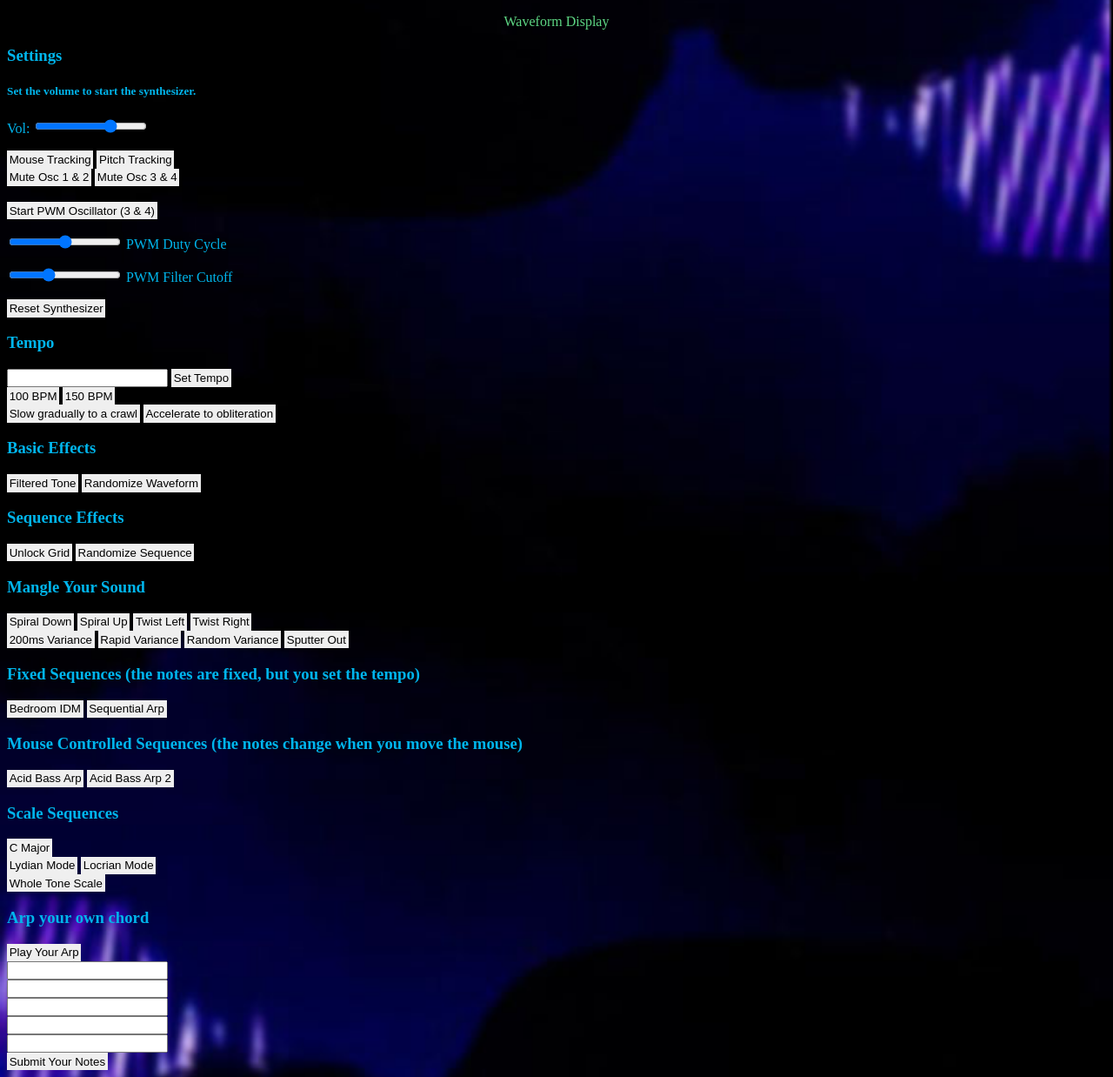
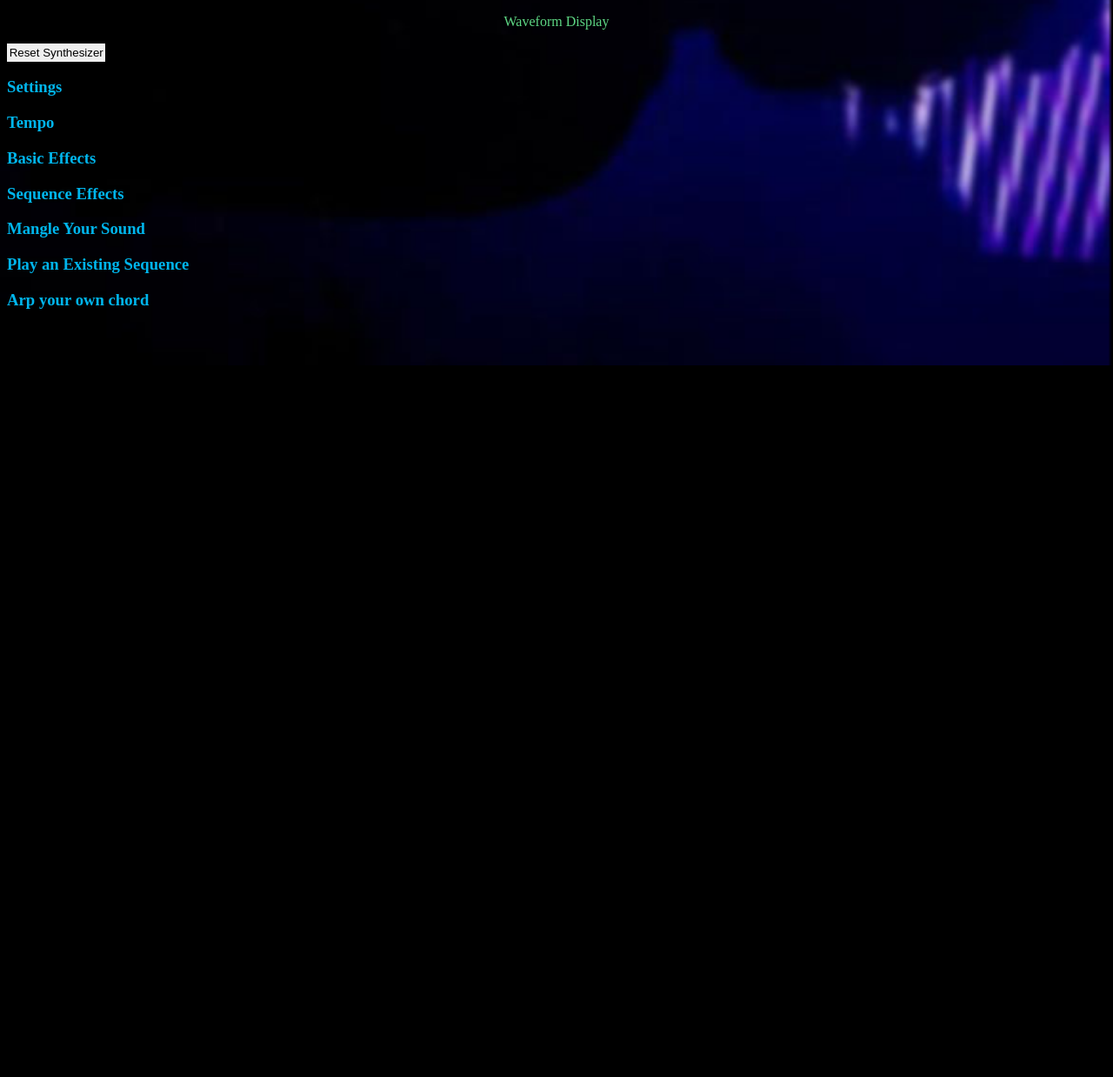
Before and after one commit to JoshLandry/Sinestrument1, a website: page views/index.html in a window 1280 px wide. Shown: the part 380-1618 px from the top of the page at 87% size. After the commit the page ends 800 px from the top, so only its background shows below. Drawn offline with nearby package versions, Linux system fonts and the light colour scheme.

Commit message:
added Jquery accordion, UI much improved

```diff
--- a/views/index.html
+++ b/views/index.html
@@ -4,6 +4,16 @@
     <meta charset="utf-8">
     <meta name="viewport" content="width=device-width">
     <link rel="stylesheet" href="css/stylesheet.css">
+    <script src="http://ajax.googleapis.com/ajax/libs/jquery/2.1.1/jquery.min.js"></script>
+    <script src="http://code.jquery.com/ui/1.11.2/jquery-ui.js"></script>
+    <script>
+        $(function() {
+            $( "#accordion" ).accordion({
+                heightStyle: "content",
+                collapsible: true
+            })
+        });
+    </script>
     <title>Arp & Texture Generator</title>
 </head>
 <body>
@@ -12,8 +22,12 @@
     <div>
         <p>Waveform Display</p>
     </div>
+
+    <section id="accordion">
+        <button class="reset">Reset Synthesizer</button> <br>
         <h3>Settings</h3>
-        <h5 class="blue">Set the volume to start the synthesizer.</h5>
+            <section>
+                <h5 class="blue">Set the volume to start the synthesizer.
                 <p class="blue"> Vol: <input class="volume" type="range" value="0.035" min="0.0" max="0.05" step="0.005" onchange="volumechange()" oninput="volumechange()">
                 </p>
                 <button class="mouseTrackButton">Mouse Tracking</button>
@@ -32,12 +46,10 @@
                     <input class="pwmfilter" type="range" value="5000" min="0" max="15000" step="100" onchange="pwmfilterchange()" oninput="pwmfilterchange()">
                     PWM Filter Cutoff
                 </p>
-
-        <button class="reset">Reset Synthesizer</button> <br>
-
+            </section>
 
         <h3>Tempo</h3>
-
+            <section>
                 <input class="userTempo"></input>
                 <button class="tempoSubmit">Set Tempo</button><br>
 
@@ -45,16 +57,22 @@
                 <button class="twohundred">150 BPM</button> <br>
                 <button class="tempoSlide">Slow gradually to a crawl</button>
                 <button class="tempoSlideUp">Accelerate to obliteration</button> <br>
+            </section>
 
         <h3>Basic Effects</h3>
+            <section>
                 <button class="filterSweep">Filtered Tone</button>
                 <button class="randomizeWaveform">Randomize Waveform</button> <br>
+            </section>
 
         <h3>Sequence Effects</h3>
+            <section>
                 <button class="gridlockedButton" data-locked="true">Unlock Grid</button>
                 <button class="randomizeSequence" data-random="false">Randomize Sequence</button> <br>
+            </section>
 
         <h3>Mangle Your Sound</h3>
+            <section>
                 <button class="lowerPitch">Spiral Down</button>
                 <button class="raisePitch">Spiral Up</button>
                 <button class="twistUpPitch">Twist Left</button>
@@ -63,22 +81,27 @@
                 <button class="rapidVariance">Rapid Variance</button>
                 <button class="randomVariance">Random Variance</button>
                 <button class="minuteVariance">Sputter Out</button> <br>
+            </section>
 
-    <h3>Fixed Sequences (the notes are fixed, but you set the tempo)</h3>
+        <h3>Play an Existing Sequence</h3>
+            <section>
+                <p>Fixed Sequences (the notes are fixed, but you set the tempo)</p>
                     <button class="tonalVarianceBass">Bedroom IDM</button>
                     <button class="acidSequential">Sequential Arp</button> <br>
 
-    <h3>Mouse Controlled Sequences (the notes change when you move the mouse)</h3>
+                <p>Mouse Controlled Sequences (the notes change when you move the mouse)</p>
                     <button class="psyBass">Acid Bass Arp</button>
                     <button class="acidSequence">Acid Bass Arp 2</button> <br>
 
-    <h3>Scale Sequences</h3>
+                <p>Scalar Sequences</p>
                     <button class="cMajorScale">C Major</button> <br>
                     <button class="lydianMode">Lydian Mode</button>
                     <button class="locrianMode">Locrian Mode</button> <br>
                     <button class="wholeToneScale">Whole Tone Scale</button> <br>
+            </section>
 
         <h3>Arp your own chord</h3>
+            <section>
                 <button class="playUserArp">Play Your Arp</button> <br>
                 <input class="userNoteA"></input> <br>
                 <input class="userNoteB"></input> <br>
@@ -86,6 +109,9 @@
                 <input class="userNoteD"></input> <br>
                 <input class="userNoteE"></input> <br>
                 <button class="submitNotes">Submit Your Notes</button> <br>
+            </section>
+
+    </section>
 
     <script src="js/toneDictionary.js"></script>
     <script src="js/components/oscilloscope.js"></script>
```
Lines whose indentation alone changed are shown as unchanged.
